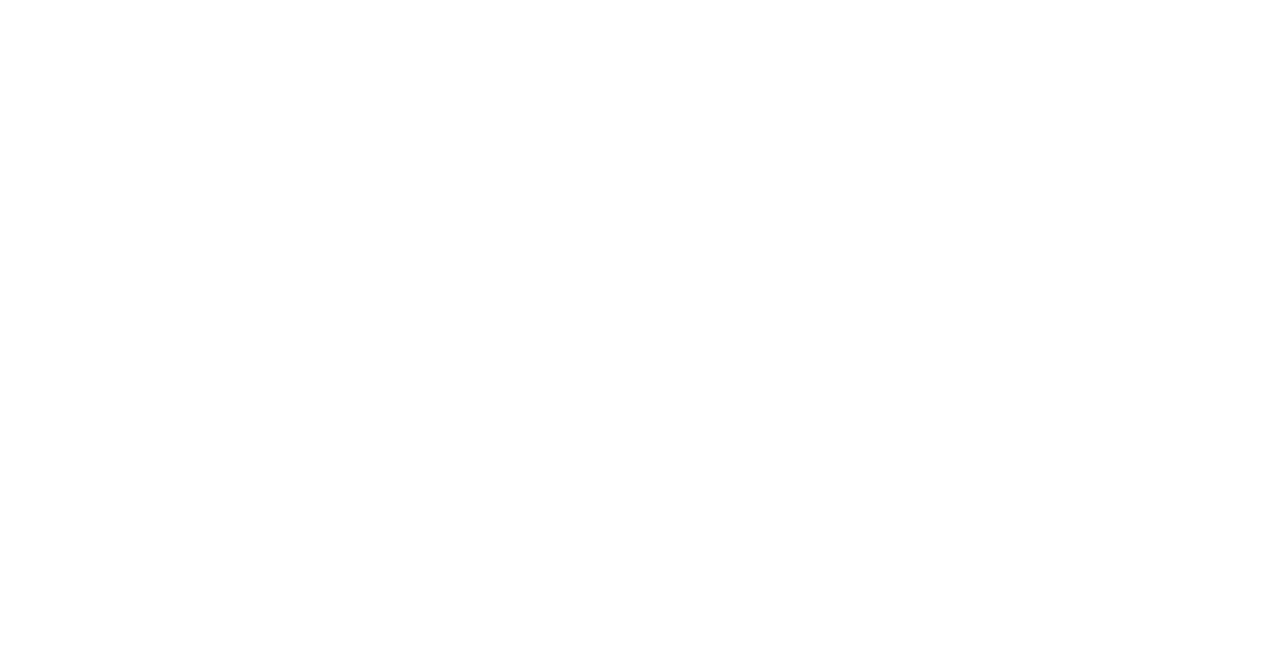
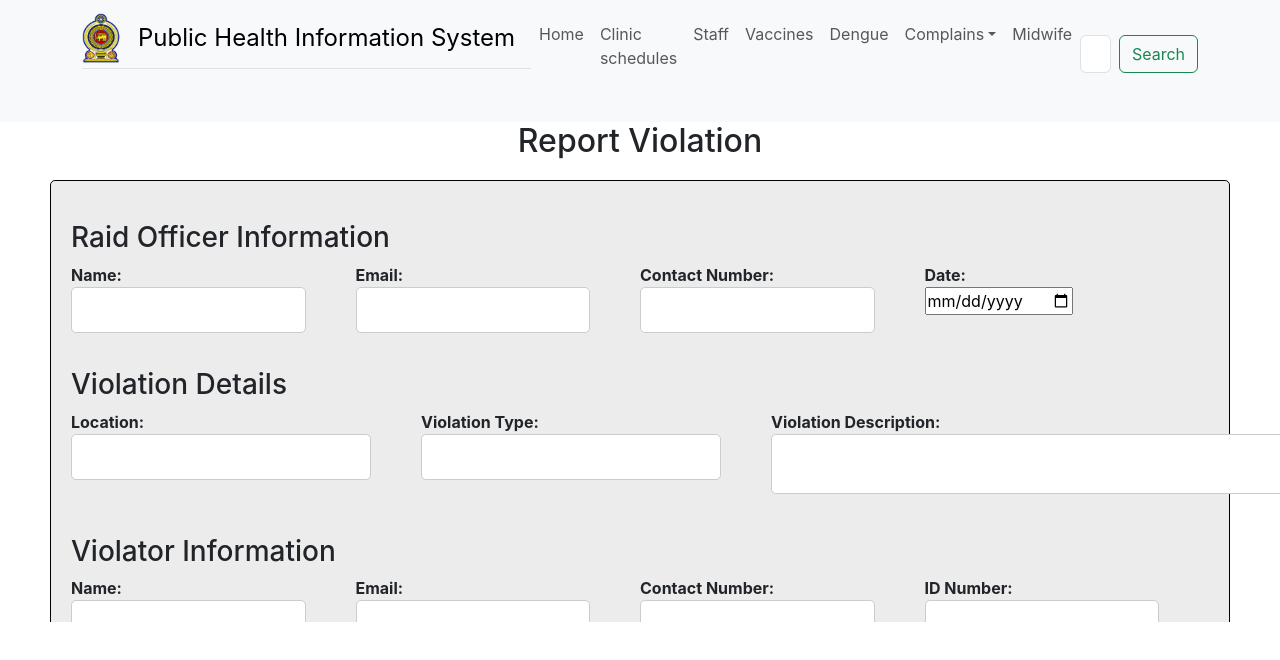
Before and after one commit to IT22025180/Public-Health-Care-System, a React (Create React App) app in the folder frontend/: page /Fine-And-court-Submit-Reports in a window 1280 px wide. Before the commit this address had no page. Shown: the top 660 px of the page. Built offline with nearby package versions, Linux system fonts and the light colour scheme.

Commit message:
Maleesha

```diff
--- a/frontend/src/App.js
+++ b/frontend/src/App.js
@@ -1,5 +1,6 @@
-import { BrowserRouter as Router, Route, Routes } from 'react-router-dom';
+import { BrowserRouter as Router, Route, Routes, Form } from 'react-router-dom';
 import Home from './pages/Home';
+import FineAndCourt from './pages/FineAndCourt';
 import FCReportForm from './pages/FCReportForm';
 
 function App() {
@@ -7,7 +8,8 @@
     <Router>
       <Routes>
         <Route path='/' element = {<Home/>}/>
-        <Route path='/FineAndCourt' element = {<FCReportForm/>}/>
+        <Route path='/FineAndCourt' element = {<FineAndCourt/>}/>
+        <Route path='/Fine-And-court-Submit-Reports' element = {<FCReportForm/>}/>
       </Routes>
     </Router>
   );
--- a/frontend/src/pages/FCReportForm.js
+++ b/frontend/src/pages/FCReportForm.js
@@ -1,6 +1,10 @@
 import React, { useState } from 'react';
+import './FCReportSubmit.css'
+import Layout from '../components/Layout';
 
 const FCReportForm = () => {
+
+
   const [raidOfficerInfo, setRaidOfficerInfo] = useState({
     name: '',
     email: '',
@@ -8,7 +12,7 @@
   });
 
   const [violationDetails, setViolationDetails] = useState({
-    dateTime: '',
+    date: '',
     location: '',
     type: '',
     description: '',
@@ -20,7 +24,7 @@
     idNumber: '',
   });
 
-  const [evidenceFile, setEvidenceFile] = useState(null);
+  const [evidenceFile, setEvidenceFiles] = useState(null);
 
   const handleRaidOfficerChange = (e) => {
     const { name, value } = e.target;
@@ -38,7 +42,8 @@
   };
 
   const handleFileChange = (e) => {
-    setEvidenceFile(e.target.files[0]);
+    const files = Array.from(e.target.files);
+    setEvidenceFiles(files);
   };
 
   const handleSubmit = (e) => {
@@ -51,11 +56,15 @@
   };
 
   return (
-    <div>
+    <Layout>
+      <div className="form-container">
         <h2>Report Violation</h2>
-      <form onSubmit={handleSubmit}>
-        {/* Raid Officer Information */}
+        <form className='form' onSubmit={handleSubmit}>
+
+
           <h3>Raid Officer Information</h3>
+
+          <div className='ROinfo'>
             <div>
               <label>Name:</label>
               <input type="text" name="name" value={raidOfficerInfo.name} onChange={handleRaidOfficerChange} />
@@ -66,14 +75,17 @@
             </div>
             <div>
               <label>Contact Number:</label>
-          <input type="text" name="contactNumber" value={raidOfficerInfo.contactNumber} onChange={handleRaidOfficerChange} />
+              <input type="Number" name="contactNumber" value={raidOfficerInfo.contactNumber} onChange={handleRaidOfficerChange} />
             </div>
-        {/* Violation Details */}
+            <div>
+              <label>Date:</label>
+              <input type="date" name="date" value={violationDetails.date} onChange={handleViolationChange} />
+            </div>
+          </div>
+
+
           <h3>Violation Details</h3>
-        <div>
-          <label>Date and Time:</label>
-          <input type="datetime-local" name="dateTime" value={violationDetails.dateTime} onChange={handleViolationChange} />
-        </div>
+          <div className='Vdetails'>
             <div>
               <label>Location:</label>
               <input type="text" name="location" value={violationDetails.location} onChange={handleViolationChange} />
@@ -82,12 +94,16 @@
               <label>Violation Type:</label>
               <input type="text" name="type" value={violationDetails.type} onChange={handleViolationChange} />
             </div>
+
             <div>
               <label>Violation Description:</label>
               <textarea name="description" value={violationDetails.description} onChange={handleViolationChange} />
             </div>
-        {/* Violator Information */}
+          </div>
+
+
           <h3>Violator Information</h3>
+          <div className='Vinfo'>
             <div>
               <label>Name:</label>
               <input type="text" name="name" value={violatorInfo.name} onChange={handleViolatorChange} />
@@ -97,18 +113,24 @@
               <input type="email" name="email" value={violatorInfo.email} onChange={handleViolatorChange} />
             </div>
             <div>
+              <label>Contact Number:</label>
+              <input type="Number" name="contactNumber" value={violatorInfo.contactNumber} onChange={handleViolatorChange} />
+            </div>
+            <div>
               <label>ID Number:</label>
               <input type="text" name="idNumber" value={violatorInfo.idNumber} onChange={handleViolatorChange} />
             </div>
-        {/* Upload Evidence */}
+          </div>
+
+
           <h3>Upload Evidence</h3>
           <div>
-          <input type="file" onChange={handleFileChange} />
+            <input type="file" onChange={handleFileChange} multiple />
           </div>
-        {/* Submit Button */}
-        <button type="submit">Submit Report</button>
+          <button className='button' type="submit">Submit Report</button>
         </form>
       </div>
+    </Layout>
   );
 };
 
--- /dev/null
+++ b/frontend/src/pages/FCReportSubmit.css
@@ -0,0 +1,106 @@
+.form-container {
+  max-height: 500px;
+  overflow-y: auto;
+}
+
+/* Raid Officer Info */
+.ROinfo {
+  display: flex;
+  flex-direction: row;
+}
+
+.ROinfo > div {
+  margin-right: 50px;
+  width: 300px;
+}
+
+/* Violation Details */
+.Vdetails {
+  display: flex;
+  flex-direction: row;
+}
+
+.Vdetails > div {
+  margin-right: 50px;
+  width: 300px;
+}
+
+/* Violator Info */
+.Vinfo {
+  display: flex;
+  flex-direction: row;
+}
+
+.Vinfo > div {
+  margin-right: 50px;
+  width: 500px;
+}
+
+input[type="text"],
+input[type="email"],
+input[type="Number"] {
+  width: 100%;
+  padding: 10px;
+  border: 1px solid #ccc;
+  border-radius: 5px;
+  box-sizing: border-box;
+}
+
+textarea {
+  width: 650px;
+  height: 60px;
+  padding: 10px;
+  border: 1px solid #ccc;
+  border-radius: 5px;
+  box-sizing: border-box;
+}
+
+h2 {
+  text-align: center;
+  margin-bottom: 20px;
+}
+
+.form {
+  background-color: #ECECEC;
+  padding: 20px;
+  border-radius: 5px;
+  margin-left: 50px;
+  margin-right: 50px;
+  border: 1px solid #000;
+
+
+}
+
+h3 {
+  margin-top: 20px;
+}
+
+div {
+  margin-bottom: 15px;
+}
+
+label {
+  display: block;
+  font-weight: bold;
+}
+
+
+input[type="file"] {
+  margin-top: 5px;
+}
+
+.button[type="submit"] {
+  display: block;
+  margin: auto;
+  padding: 10px;
+  background-color: #007bff;
+  color: #fff;
+  border: none;
+  border-radius: 5px;
+  cursor: pointer;
+  transition: background-color 0.3s ease;
+}
+
+.button[type="submit"]:hover {
+  background-color: #0056b3;
+}
--- /dev/null
+++ b/frontend/src/pages/FineAndCourt.css
@@ -0,0 +1,49 @@
+.home-page {
+  max-width: 1200px;
+  margin: 0 auto;
+  padding: 50px 20px;
+}
+
+h1 {
+  text-align: center;
+  margin-bottom: 50px;
+}
+
+.card-container {
+  display: flex;
+  flex-wrap: wrap;
+  justify-content: space-between;
+}
+
+.card {
+  width: 31%;
+  margin-bottom: 30px;
+  border-radius: 10px;
+  box-shadow: 0px 0px 15px rgba(0, 0, 0, 0.1);
+}
+
+.card-image {
+  width: 100%;
+  height: 200px;
+  object-fit: cover;
+  border-radius: 10px 10px 0 0;
+}
+
+.card-body {
+  padding: 20px;
+}
+
+.card-title {
+  font-size: 24px;
+  margin-bottom: 20px;
+  text-align: center;
+}
+
+.card-text {
+  font-size: 18px;
+  margin-bottom: 20px;
+}
+
+.btn {
+  width: 100%;
+}
--- /dev/null
+++ b/frontend/src/pages/FineAndCourt.js
@@ -0,0 +1,53 @@
+import React from 'react';
+import './FineAndCourt.css';
+
+const FineAndCourt = () => {
+  const cards = [
+    {
+      id: 1,
+      title: 'Report Submit',
+      description: 'Efficiently report violations with our user-friendly submission system. Raid officers can easily submit detailed reports, including evidence, to ensure swift action and enforcement of regulations.',
+      image: 'report.png',
+      buttonText: 'Submit Report',
+      buttonLink: '/Fine-And-court-Submit-Reports'
+    },
+    {
+      id: 2,
+      title: 'Analyse Reports',
+      description: 'Our fine and court team meticulously analyses each report to determine appropriate actions. Leveraging advanced decision-making algorithms and comprehensive data analysis, we ensure fair and just outcomes for every violation.',
+      image: 'analyse.png',
+      buttonText: 'Analyse Now',
+      buttonLink: '/analyse'
+    },
+    {
+      id: 3,
+      title: 'Manage Documents',
+      description: 'Streamline documentation with our robust management system. All case documents are securely stored, categorized, and easily accessible, enabling efficient collaboration and ensuring compliance with documentation requirements.',
+      image: 'document.png',
+      buttonText: 'Manage Documents',
+      buttonLink: '/document/manager'
+    }
+  ];
+
+  return (
+    <div className="home-page">
+      <h1>Fine and Court</h1>
+      <div className="card-container">
+        {cards.map((card) => (
+          <div key={card.id} className="card">
+            <img src={card.image} alt={card.title} className="card-image" />
+            <div className="card-body">
+              <h2 className="card-title">{card.title}</h2>
+              <p className="card-text">{card.description}</p>
+              <a href={card.buttonLink} className="btn btn-primary">
+                {card.buttonText}
+              </a>
+            </div>
+          </div>
+        ))}
+      </div>
+    </div>
+  );
+};
+
+export default FineAndCourt;
--- a/package.json
+++ b/package.json
@@ -4,7 +4,9 @@
     "@emotion/styled": "^11.11.0",
     "@mui/core": "^5.0.0-alpha.54",
     "@mui/material": "^5.15.13",
+    "bootstrap": "^5.3.3",
     "mui": "^0.0.1",
+    "react-bootstrap": "^2.10.2",
     "react-router-dom": "^6.22.3"
   }
 }
```
Also changed, not shown: frontend/src/components/images/Footer.js (added, +13 -0 lines), 1 other file (tests, documents, lock files or other folders). Lines whose indentation alone changed are shown as unchanged.
